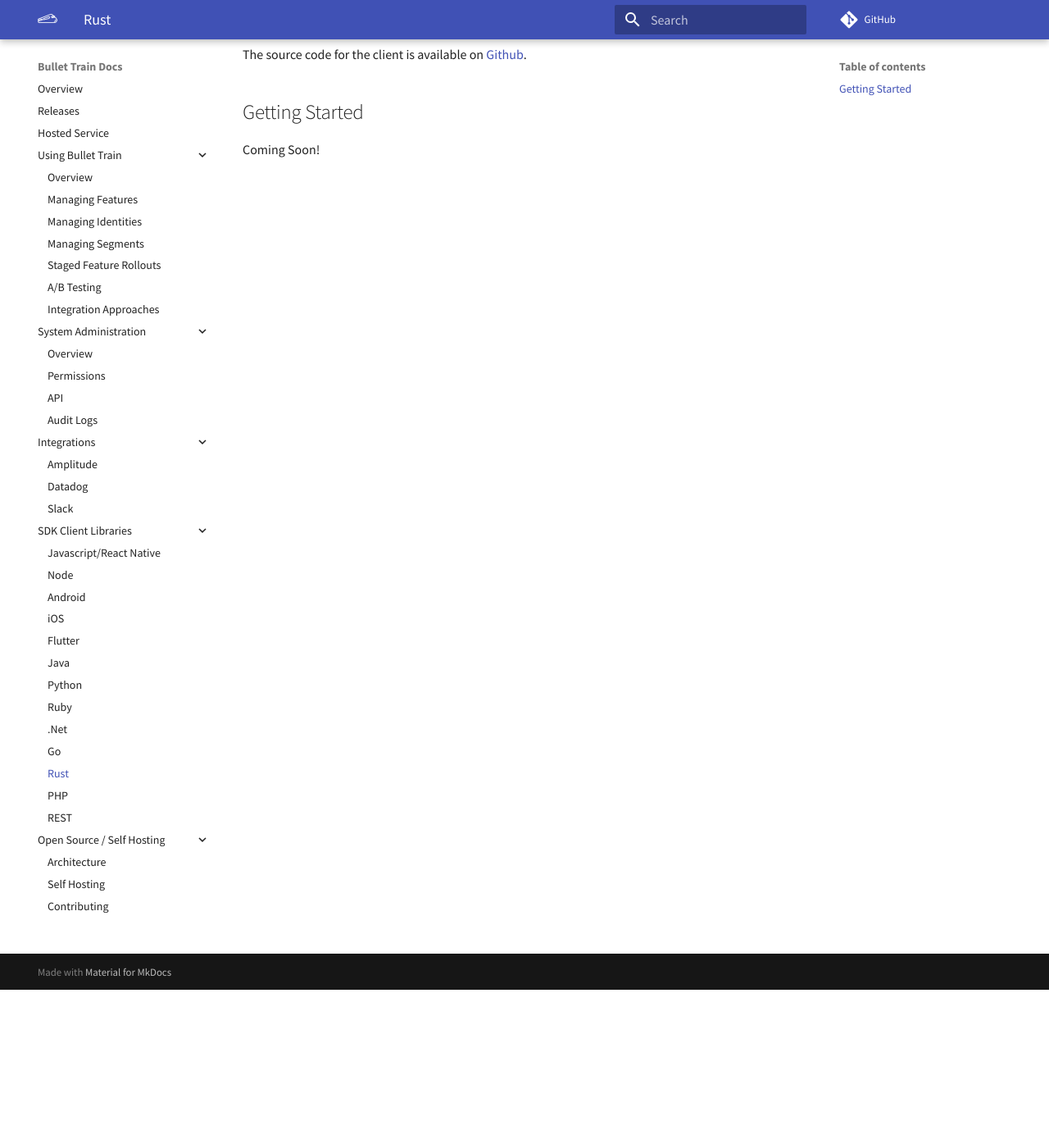
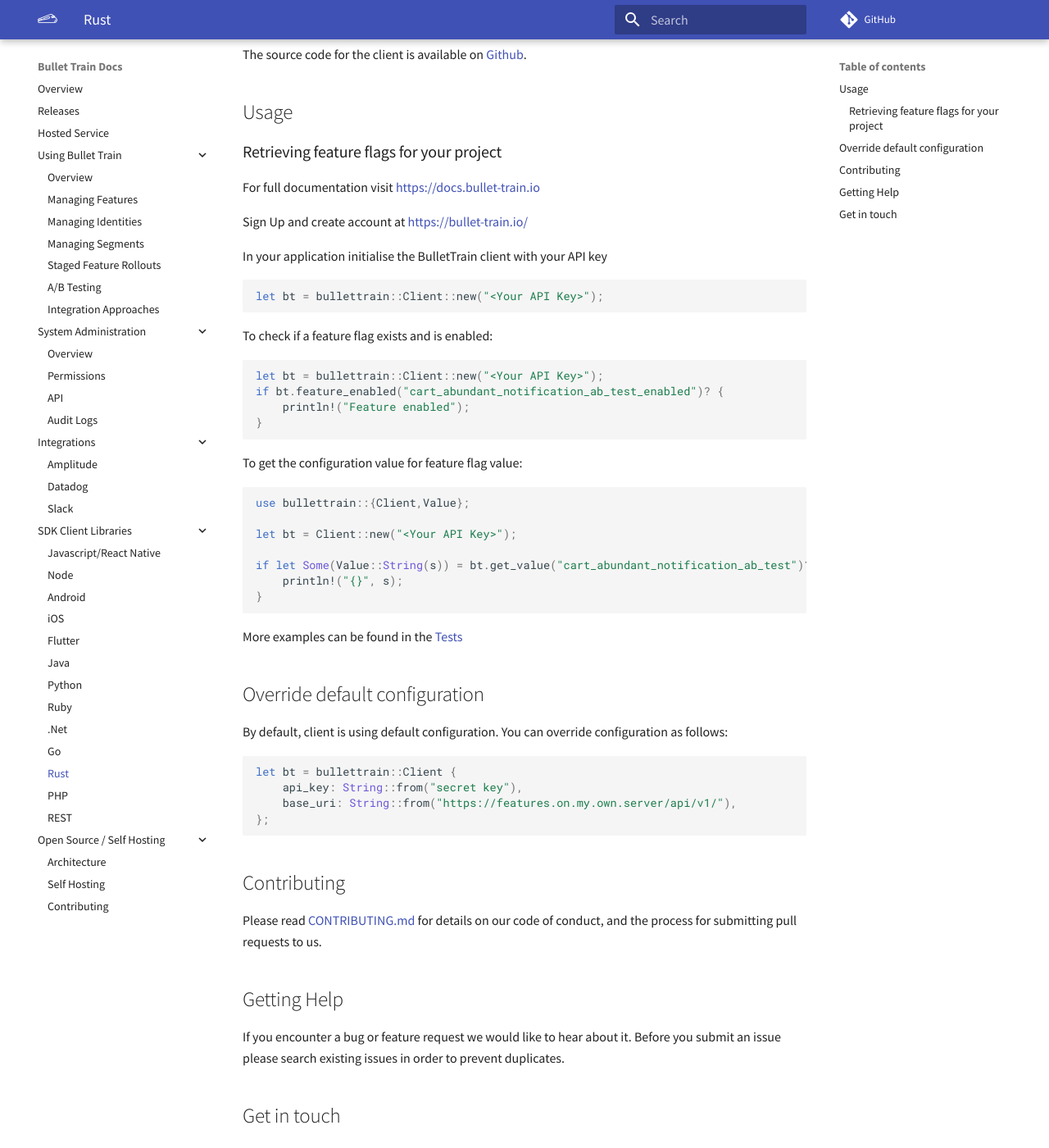
Before and after one commit to Flagsmith/flagsmith-docs, an MkDocs documentation site: the page built from docs/clients/rust.md, in a window 1280 px wide and 1400 px high, scrolled down 193 px. Shown: the whole window at 82% size. Built offline with MkDocs 1.6.1 and Material for MkDocs 9.7.7, drawn with Linux system fonts in a browser that asks for light colours; comment, search, counter and statistics services are not loaded; some of the changed text lies outside the part shown.

Commit message:
Added rust docs

````diff
--- a/docs/clients/rust.md
+++ b/docs/clients/rust.md
@@ -6,6 +6,62 @@ The SDK client for Rust [https://bullet-train.io/](https://www.bullet-train.io/)
 
 The source code for the client is available on [Github](https://github.com/BulletTrainHQ/bullet-train-rust-client).
 
-## Getting Started
+## Usage
 
-Coming Soon!
+### Retrieving feature flags for your project
+
+For full documentation visit [https://docs.bullet-train.io](https://docs.bullet-train.io)
+
+Sign Up and create account at [https://bullet-train.io/](https://www.bullet-train.io/)
+
+In your application initialise the BulletTrain client with your API key
+
+```rust
+let bt = bullettrain::Client::new("<Your API Key>");
+```
+
+To check if a feature flag exists and is enabled:
+
+```rust
+let bt = bullettrain::Client::new("<Your API Key>");
+if bt.feature_enabled("cart_abundant_notification_ab_test_enabled")? {
+    println!("Feature enabled");
+}
+```
+
+To get the configuration value for feature flag value:
+
+```rust
+use bullettrain::{Client,Value};
+
+let bt = Client::new("<Your API Key>");
+
+if let Some(Value::String(s)) = bt.get_value("cart_abundant_notification_ab_test")? {
+    println!("{}", s);
+}
+```
+
+More examples can be found in the [Tests](test/integration_test.rs)
+
+## Override default configuration
+
+By default, client is using default configuration. You can override configuration as follows:
+
+```rust
+let bt = bullettrain::Client {
+    api_key: String::from("secret key"),
+    base_uri: String::from("https://features.on.my.own.server/api/v1/"),
+};
+```
+
+## Contributing
+
+Please read [CONTRIBUTING.md](https://gist.github.com/kyle-ssg/c36a03aebe492e45cbd3eefb21cb0486) for details on our code of conduct, and the process for submitting pull requests to us.
+
+## Getting Help
+
+If you encounter a bug or feature request we would like to hear about it. Before you submit an issue please search existing issues in order to prevent duplicates.
+
+## Get in touch
+
+If you have any questions about our projects you can email <a href="mailto:support@bullet-train.io">support@bullet-train.io</a>.
````
